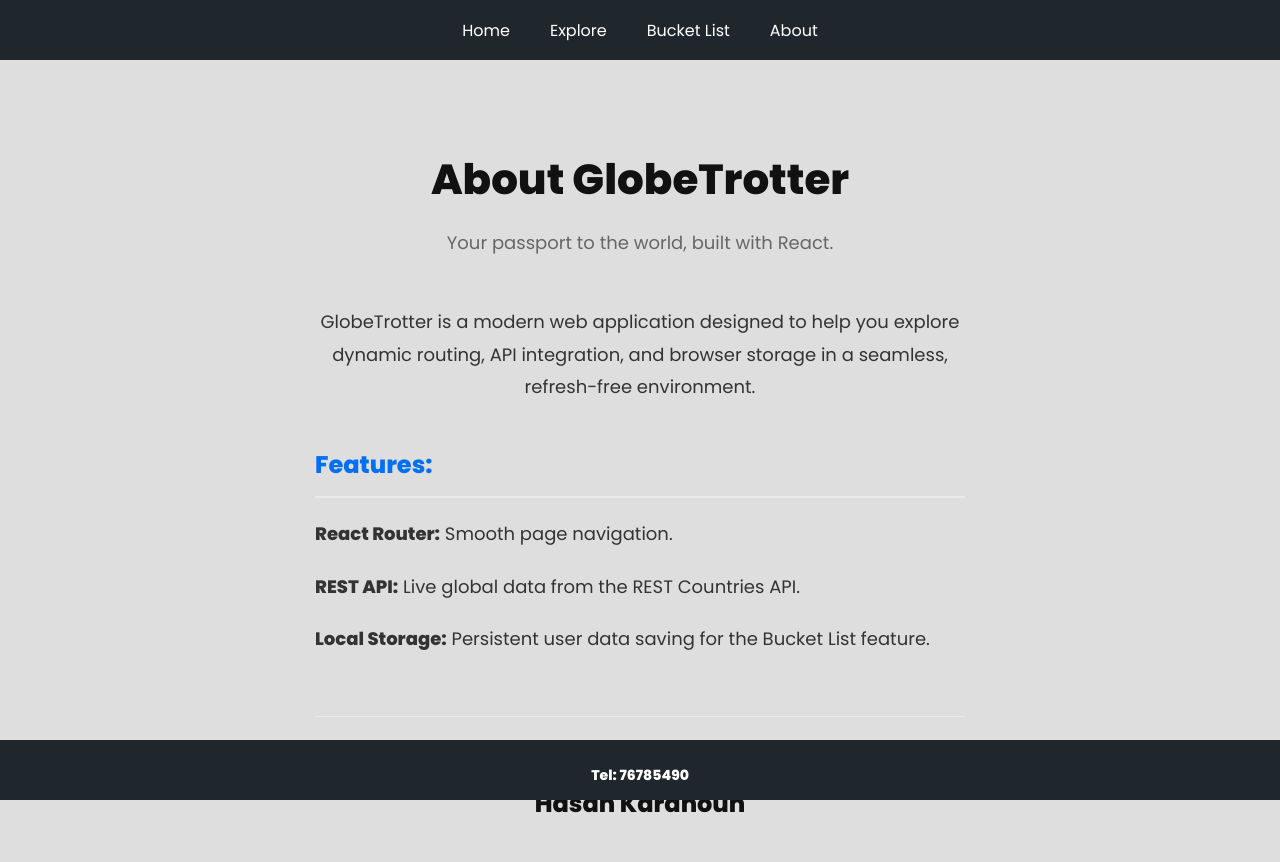
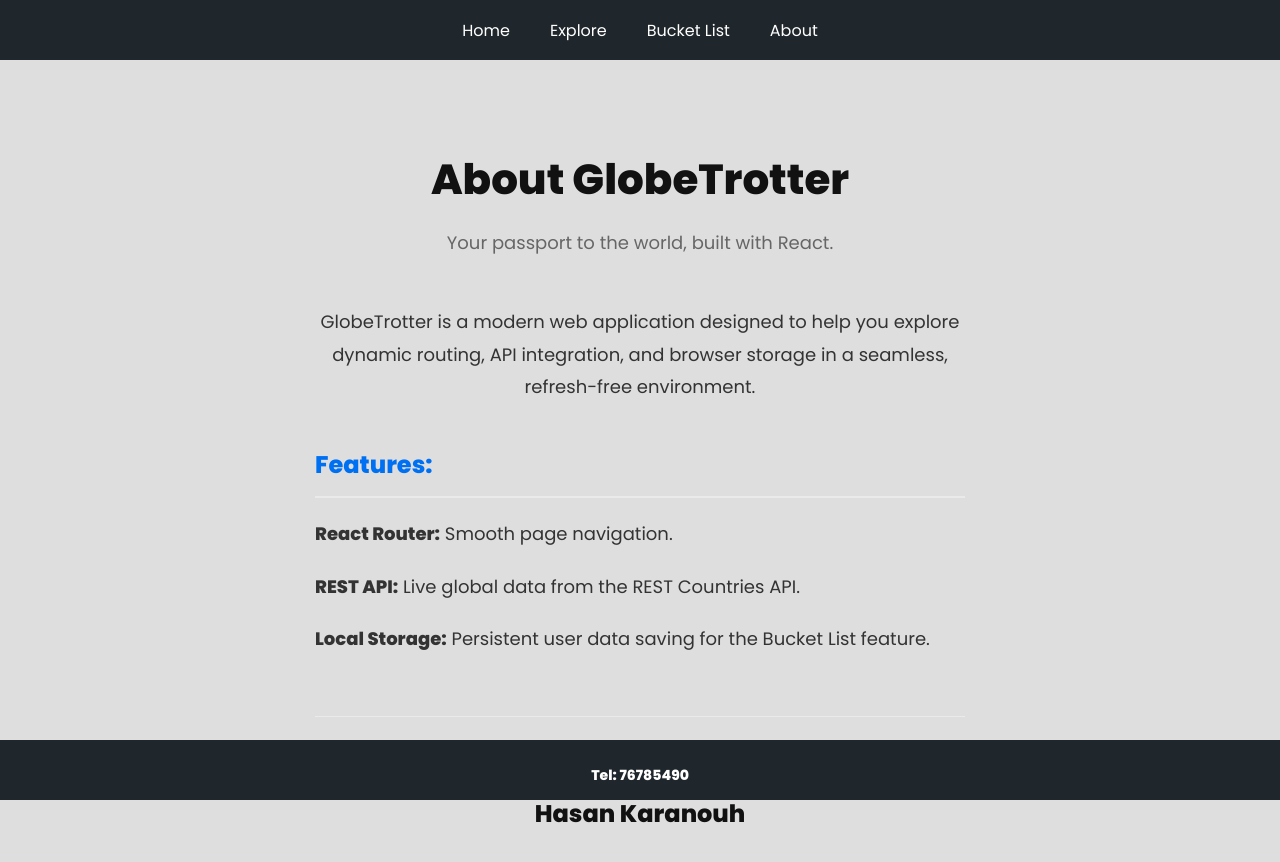
Before and after one commit to HasanKaranouh/globetrotter, a React (Create React App) app: page /About in a window 1280 px wide. Shown: the top 862 px of the page. Built offline with nearby package versions, Linux system fonts and the light colour scheme.

Commit message:
feat: update About page styling by adjusting margin and adding padding to the name

```diff
--- a/src/pages/About.jsx
+++ b/src/pages/About.jsx
@@ -32,7 +32,7 @@ const About = () => {
           <p style={{ fontSize: '14px', color: '#888', textTransform: 'uppercase', letterSpacing: '1px', margin: '0' }}>
             Designed & Developed by
           </p>
-          <p style={{ fontSize: '24px', fontWeight: 'bold', color: '#111', margin: '10px 0 0 0' }}>
+          <p style={{ fontSize: '24px', fontWeight: 'bold', color: '#111', margin: '20px', paddingBottom: '25px'}}>
             Hasan Karanouh
           </p>
         </div>
```
